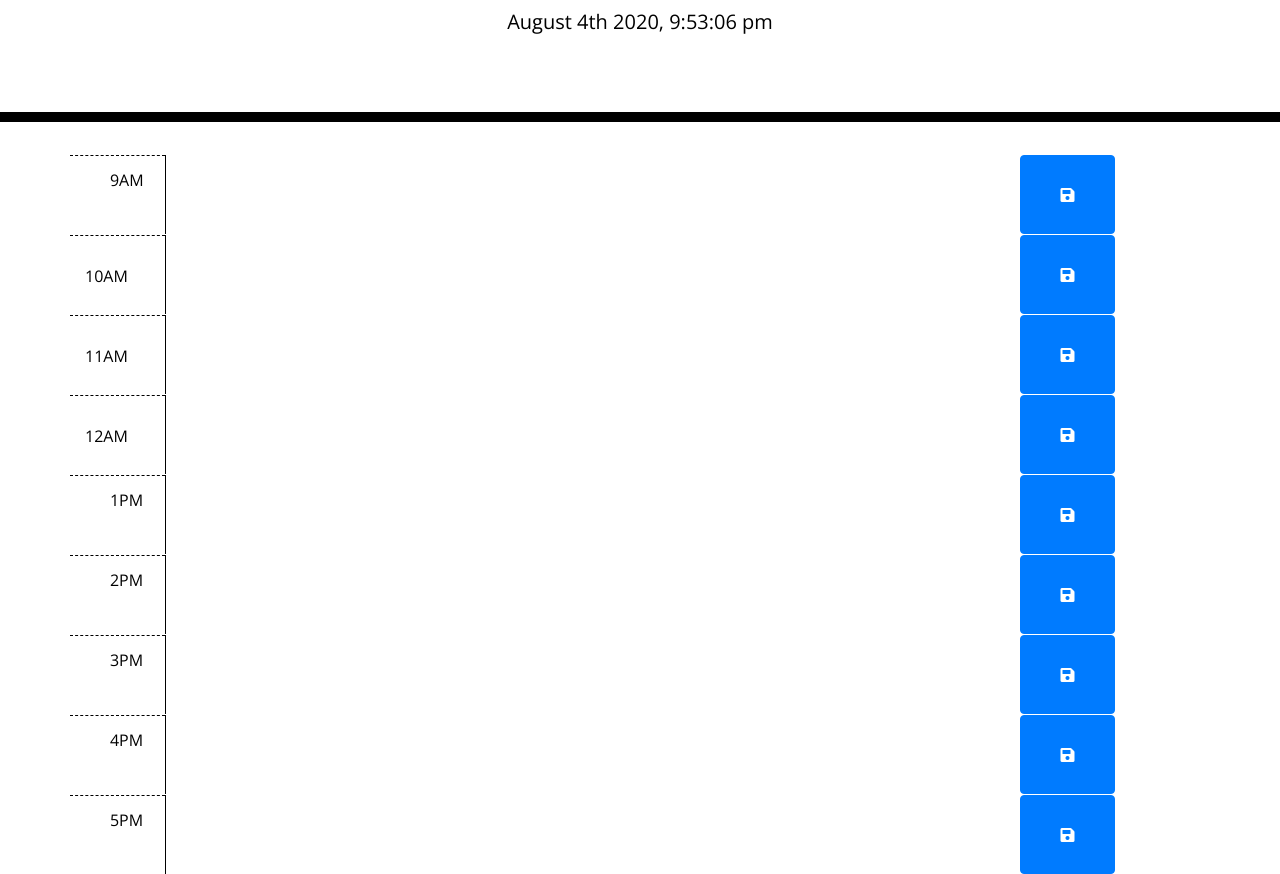
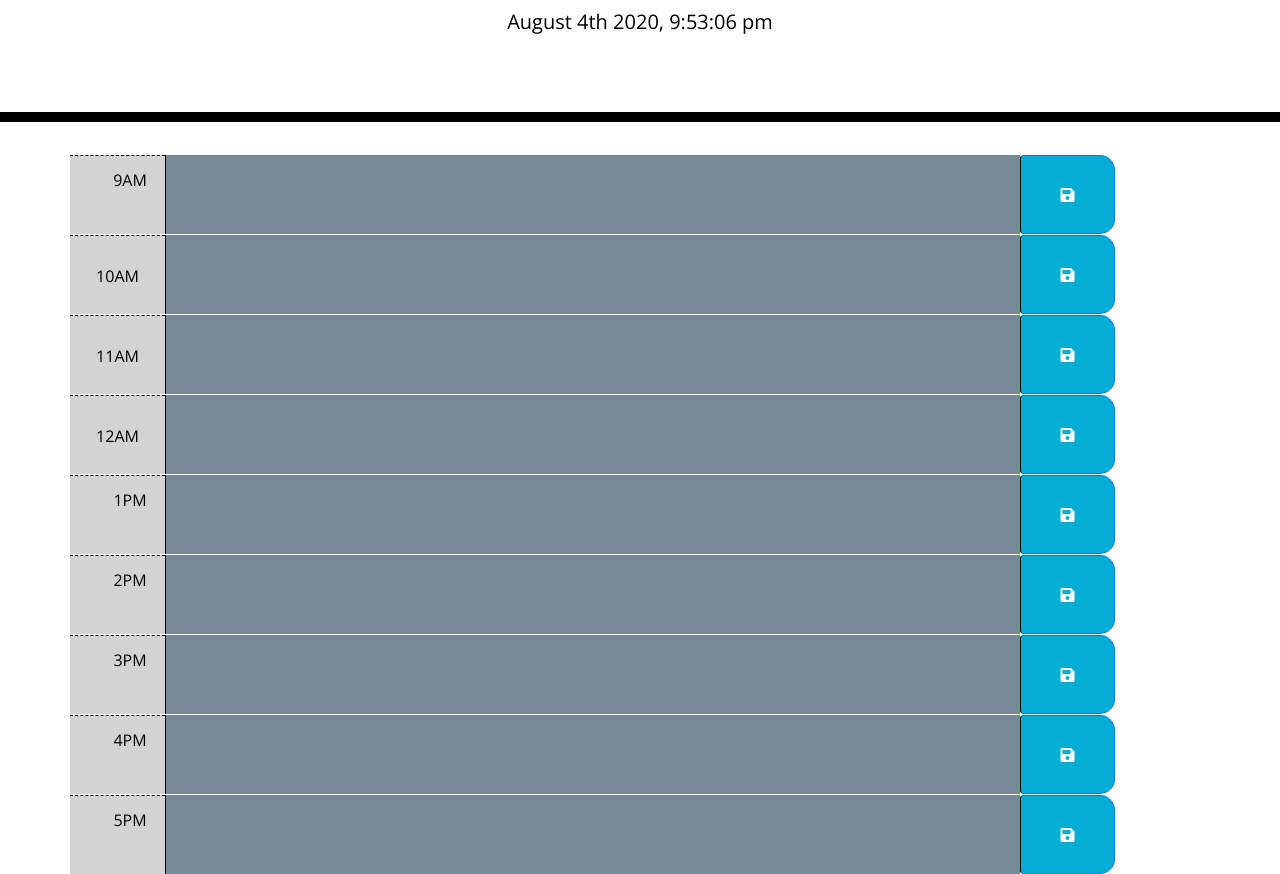
Before and after one commit to Mando619/Work-day-scheduler, a plain HTML site: page index.html in a window 1280 px wide. Shown: the part 182-1056 px from the top of the page. Drawn offline with nearby package versions, Linux system fonts and the light colour scheme.

Commit message:
finished time function to colorize events by the hour.

```diff
--- a/assets/script.js
+++ b/assets/script.js
@@ -1,45 +1,88 @@
-$(document).ready(function() {
 
 
-//$("#currentDay").text(moment().format("MMMM Do YYYY, h:mm:ss a"));
+$(document).ready(function () {
 
 
-var timeTracker = function() {
-    $("#currentDay").text(moment().format("MMMM Do YYYY, h:mm:ss a"));
 
-}
-setInterval(timeTracker, 1000);
+    // set up a function that shows the current time as its still going.
+    var timeTracker = function () {
+        $("#currentDay").text(moment().format("MMMM Do YYYY, h:mm:ss a"));
+
+    }  // the interval tracks time live
+    setInterval(timeTracker, 1000);
 
 
 
 
+    // creating function for button to store in local storage
+    $(".saveBtn").on("click", function () {
+        var textInput = $("textArea").val().trim();
+      //  var textInput = $(this).siblings(".description").val();
+        var hours = $(this).siblings().attr("id");
 
-//function timeTracker() {
-   // var currentHour = moment().hour();
-//}
+        localStorage.setItem(textInput, hours);
+       // console.log(textInput, hours);
+            console.log(textInput, hours);
+     // creating a localStorage getItem for all
+
+    });
 
 
+    var dayHours = ["9", "10", "11", "12", "13", "14", "15", "16", "17"];
+    newClass();
+
+        function newClass() {
+
+  for (var i = 0; i < dayHours.length; i++) {
+        var newHours = $("#" + dayHours[i]);
+        let currentTime = moment().format('H');
+
+        if (parseInt(dayHours[i]) > currentTime) {
+            newHours.addClass("future");
+
+        }
+
+        else if (parseInt(dayHours[i]) < currentTime) {
+            newHours.addClass("past");
+        }
+
+        else if (parseInt(dayHours[i]) == currentTime) {
+            newHours.addClass("present");
+
+        }
+    }
+        }
+// used parsInt() to return an integer of NaN, since currentTime is a string
+    // change to military time and use parseInt()
 
 
+   // var dayHours = ["9", "10", "11", "12", "13", "14", "15", "16", "17"];
+   // addClass();
 
+          //  function addClass() {
 
+  //  for (var i = 1; i < dayHours.length; i++) {
+    //    var newHours = $("#" + dayHours[i]);
+     //   let currentTime = moment().format('H');
 
+      //  if (parseInt(dayHours[i]) > currentTime) {
+          //  newHours.attr("style", "background-color: #77dd77");
 
+      //  }
 
+      //  else if (parseInt(dayHours[i]) < currentTime) {
+          //  newHours.attr("style", "backgrund-color: #d3d3d3");
+     //   }
 
+        //else if (parseInt(dayHours[i]) == currentTime) {
+      //      newHours.attr("style", "background-color: #ff6961");
+       //     console.log(newHours)
+       // }
+  //  }
+        //    }
 
-
-
-
-
-
-
-
-
-
-
-
-
+    // used parsInt() to return an integer of NaN, since currentTime is a string
+    // change to military time and use parseInt()
 
 
 });
--- a/assets/style.css
+++ b/assets/style.css
@@ -27,6 +27,8 @@ body {
 
   .description{
     white-space: pre-wrap;
+    background-color: lightslategray;
+
   }
 
   .time-block{
@@ -48,17 +50,17 @@ body {
 
   .past {
     background-color: #d3d3d3;
-    color: white;
+    color: black;
   }
 
   .present {
     background-color: #ff6961;
-    color: white;
+    color: black;
   }
 
   .future {
     background-color: #77dd77;
-    color: white;
+    color: black;
   }
 
   .saveBtn {
@@ -73,4 +75,5 @@ body {
   .saveBtn i:hover {
     font-size: 20px;
     transition: all .3s ease-in-out;
+
   }
--- a/index.html
+++ b/index.html
@@ -21,77 +21,77 @@
   </header>
   <div class="container">
     <!-- Timeblocks go here -b--->
-    <div class="row">
-      <div id="9AM" class="hour col-sm-1">
+    <div class="row time-block">
+      <div id="9" class="hour col-sm-1">
       9AM
       </div>
-    <textarea id="time1" name="text" class="col-sm-9">
+    <textarea id="time9" name="text" class="description col-sm-9">
     </textarea>
-      <button class="btn btn-primary savebtn col-sm-1"><i class="fas fa-save"></i></button>
+      <button class="btn btn-primary saveBtn col-sm-1"><i class="fas fa-save"></i></button>
     </div>
-    <div class="row">
-      <div id="10AM" class="hour col-sm-1">
+    <div class="row time-block">
+      <div id="10" class="hour col-sm-1">
       10AM
       </div>
-    <textarea id="time2" name="text" class="col-sm-9">
+    <textarea id="time10"  name="text" class="description col-sm-9">
     </textarea>
-      <button class="btn btn-primary savebtn col-sm-1"><i class="fas fa-save"></i></button>
+      <button class="btn btn-primary saveBtn col-sm-1"><i class="fas fa-save"></i></button>
     </div>
-    <div class="row">
-      <div id="11AM" class="hour col-sm-1">
+    <div class="row time-block">
+      <div id="11" class="hour col-sm-1">
       11AM
       </div>
-    <textarea id="time3" name="text" class="col-sm-9">
+    <textarea id="time11"  name="text" class="description col-sm-9">
     </textarea>
-      <button class="btn btn-primary savebtn col-sm-1"><i class="fas fa-save"></i></button>
+      <button class="btn btn-primary saveBtn col-sm-1"><i class="fas fa-save"></i></button>
     </div>
-    <div class="row">
-      <div id="12pm" class="hour col-sm-1">
+    <div class="row time-block">
+      <div id="12" class="hour col-sm-1">
       12AM
       </div>
-    <textarea id="time4" name="text" class="col-sm-9">
+    <textarea id="time12"  name="text" class="description col-sm-9">
     </textarea>
-      <button class="btn btn-primary savebtn col-sm-1"><i class="fas fa-save"></i></button>
+      <button class="btn btn-primary saveBtn col-sm-1"><i class="fas fa-save"></i></button>
     </div>
-     <div class="row">
-      <div id="1pm" class="hour col-sm-1">
+     <div class="row time-block">
+      <div id="13" class="hour col-sm-1">
       1PM
       </div>
-    <textarea id="time5" name="text" class="col-sm-9">
+    <textarea id="time1"  name="text" class="description col-sm-9">
     </textarea>
-      <button class="btn btn-primary savebtn col-sm-1"><i class="fas fa-save"></i></button>
+      <button class="btn btn-primary saveBtn col-sm-1"><i class="fas fa-save"></i></button>
     </div>
-     <div class="row">
-      <div id="2pm" class="hour col-sm-1">
+     <div class="row time-block">
+      <div id="14" class="hour col-sm-1">
       2PM
       </div>
-    <textarea id="time6" name="text" class="col-sm-9">
+    <textarea id="time2"  name="text" class="description col-sm-9">
     </textarea>
-      <button class="btn btn-primary savebtn col-sm-1"><i class="fas fa-save"></i></button>
+      <button class="btn btn-primary saveBtn col-sm-1"><i class="fas fa-save"></i></button>
     </div>
-     <div class="row">
-      <div id="3pm" class="hour col-sm-1">
+     <div class="row time-block">
+      <div id="15" class="hour col-sm-1">
       3PM
       </div>
-    <textarea id="time7" name="text" class="col-sm-9">
+    <textarea id="time3"  name="text" class="description col-sm-9">
     </textarea>
-      <button class="btn btn-primary savebtn col-sm-1"><i class="fas fa-save"></i></button>
+      <button class="btn btn-primary saveBtn col-sm-1"><i class="fas fa-save"></i></button>
     </div>
-     <div class="row">
-      <div id="4pm" class="hour col-sm-1">
+     <div class="row time-block">
+      <div id="16" class="hour col-sm-1">
       4PM
       </div>
-    <textarea id="time8" name="text" class="col-sm-9">
+    <textarea id="time4"  name="text" class="description col-sm-9">
     </textarea>
-      <button class="btn btn-primary savebtn col-sm-1"><i class="fas fa-save"></i></button>
+      <button class="btn btn-primary saveBtn col-sm-1"><i class="fas fa-save"></i></button>
     </div>
-     <div class="row">
-      <div id="5pm" class="hour col-sm-1">
+     <div class="row time-block">
+      <div id="17" class="hour col-sm-1">
       5PM
       </div>
-    <textarea id="time9" name="text" class="col-sm-9">
+    <textarea id="time5"  name="text" class="description col-sm-9">
     </textarea>
-      <button class="btn btn-primary savebtn col-sm-1"><i class="fas fa-save"></i></button>
+      <button class="btn btn-primary saveBtn col-sm-1"><i class="fas fa-save"></i></button>
     </div>
 </div>
 
```
Also changed, not shown: practice.html (deleted, +0 -41 lines).
